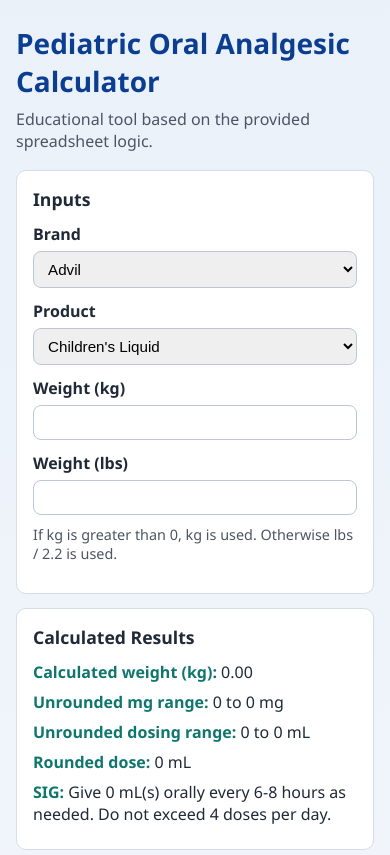
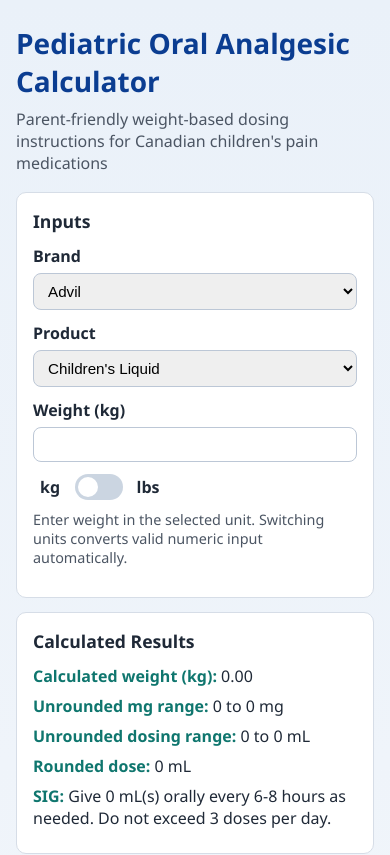
Before and after one commit to mtkimmins/pediatric-analgesic-calculator, a plain HTML site: page index.html in a window 390 px wide. Shown: the top 855 px of the page. Drawn offline with Linux system fonts and the light colour scheme.

Commit message:
+update advil limit, verify strengths, add drops-liquid warning on wt

```diff
--- a/app.js
+++ b/app.js
@@ -13,7 +13,7 @@
   Advil: {
     minMgPerKg: 5,
     maxMgPerKg: 10,
-    maxDosesPerDay: 4,
+    maxDosesPerDay: 3,
     minHour: 6,
     maxHour: 8,
     strengths: {
@@ -26,33 +26,66 @@
 const els = {
   brand: document.getElementById('brand'),
   product: document.getElementById('product'),
-  weightKg: document.getElementById('weightKg'),
-  weightLbs: document.getElementById('weightLbs'),
+  weightInput: document.getElementById('weightInput'),
+  weightLabel: document.getElementById('weightLabel'),
+  weightUnitToggle: document.getElementById('weightUnitToggle'),
   calcKg: document.getElementById('calcKg'),
   mgRange: document.getElementById('mgRange'),
   mlRange: document.getElementById('mlRange'),
   roundedDose: document.getElementById('roundedDose'),
   sig: document.getElementById('sig'),
+  productWarning: document.getElementById('productWarning'),
 };
 
-function toNumber(value) {
-  const parsed = Number(value);
-  return Number.isFinite(parsed) ? parsed : 0;
-}
+const LBS_PER_KG = 2.2;
 
 function roundTo(value, decimals = 2) {
   const factor = 10 ** decimals;
   return Math.round(value * factor) / factor;
 }
 
+function getSelectedWeightUnit() {
+  return els.weightUnitToggle.checked ? 'lbs' : 'kg';
+}
+
+function updateWeightLabel() {
+  const unit = getSelectedWeightUnit();
+  els.weightLabel.textContent = `Weight (${unit})`;
+}
+
+function parseWeightInput(rawValue) {
+  const trimmed = rawValue.trim();
+  if (trimmed === '') return null;
+  const parsed = Number(trimmed);
+  if (!Number.isFinite(parsed) || parsed < 0) return null;
+  return parsed;
+}
+
+function getWeightKg() {
+  const weightValue = parseWeightInput(els.weightInput.value);
+  if (weightValue === null) return 0;
+  return getSelectedWeightUnit() === 'lbs' ? weightValue / LBS_PER_KG : weightValue;
+}
+
+function handleUnitToggle() {
+  const numericWeight = parseWeightInput(els.weightInput.value);
+  if (numericWeight !== null) {
+    const converted =
+      getSelectedWeightUnit() === 'lbs'
+        ? numericWeight * LBS_PER_KG
+        : numericWeight / LBS_PER_KG;
+    els.weightInput.value = String(roundTo(converted, 2));
+  } else {
+    els.weightInput.value = '';
+  }
+  updateWeightLabel();
+  calculate();
+}
+
 function calculate() {
   const brand = els.brand.value;
   const product = els.product.value;
-  const kgInput = toNumber(els.weightKg.value);
-  const lbsInput = toNumber(els.weightLbs.value);
-
-  const calcKg = kgInput > 0 ? kgInput : lbsInput / 2.2;
-  const safeKg = Math.max(calcKg, 0);
+  const safeKg = Math.max(getWeightKg(), 0);
 
   const cfg = DOSING[brand];
   const mgMin = cfg.minMgPerKg * safeKg;
@@ -68,11 +101,27 @@
   els.mlRange.textContent = `${roundTo(mlMin, 2)} to ${roundTo(mlMax, 2)} mL`;
   els.roundedDose.textContent = String(roundedDose);
   els.sig.textContent = `Give ${roundedDose} mL(s) orally every ${cfg.minHour}-${cfg.maxHour} hours as needed. Do not exceed ${cfg.maxDosesPerDay} doses per day.`;
+
+  let warningMessage = '';
+  if (safeKg > 0 && safeKg < 5.5){
+    warningMessage = 'For infants under 5.5kg (12.1 lbs), it is recommended to speak to a physician prior to administration.'
+  } else if (safeKg > 0 && safeKg <= 11 && product === "Children's Liquid") {
+    warningMessage = 'For weights of 11 kg (24.2 lbs) and under, select Infant Drops instead of Children\'s Liquid.';
+  } else if (safeKg > 11 && product === 'Infant Drops') {
+    warningMessage = 'For weights over 11 kg (24.2 lbs), select Children\'s Liquid instead of Infant Drops.';
+  }
+
+
+  els.productWarning.textContent = warningMessage;
+  els.productWarning.classList.toggle('hidden', warningMessage === '');
 }
 
-for (const input of [els.brand, els.product, els.weightKg, els.weightLbs]) {
+for (const input of [els.brand, els.product, els.weightInput]) {
   input.addEventListener('input', calculate);
   input.addEventListener('change', calculate);
 }
 
+els.weightUnitToggle.addEventListener('change', handleUnitToggle);
+
+updateWeightLabel();
 calculate();
--- a/index.html
+++ b/index.html
@@ -19,7 +19,7 @@
     <main class="app">
       <header>
         <h1>Pediatric Oral Analgesic Calculator</h1>
-        <p>Educational tool based on the provided spreadsheet logic.</p>
+        <p>Parent-friendly weight-based dosing instructions for Canadian children's pain medications</p>
       </header>
 
       <section class="card">
@@ -42,16 +42,25 @@
           </label>
 
           <label>
-            Weight (kg)
-            <input id="weightKg" type="number" min="0" step="0.1" value="" />
+            <span id="weightLabel">Weight (kg)</span>
+            <input id="weightInput" type="text" inputmode="decimal" value="" />
           </label>
 
-          <label>
-            Weight (lbs)
-            <input id="weightLbs" type="number" min="0" step="0.1" value="" />
-          </label>
+          <div class="unit-toggle-row">
+            <span class="unit-pill">kg</span>
+            <label class="switch">
+              <input
+                id="weightUnitToggle"
+                type="checkbox"
+                aria-label="Toggle weight units between kilograms and pounds"
+              />
+              <span class="slider"></span>
+            </label>
+            <span class="unit-pill">lbs</span>
+          </div>
         </div>
-        <p class="hint">If kg is greater than 0, kg is used. Otherwise lbs / 2.2 is used.</p>
+        <p class="hint">Enter weight in the selected unit. Switching units converts valid numeric input automatically.</p>
+        <p id="productWarning" class="product-warning hidden" aria-live="polite"></p>
       </section>
 
       <section class="card">
@@ -70,12 +79,13 @@
         <p>Healthcare professionals should conduct due diligence to verify the calculations provided prior to counselling patients.</p>
       </section>
     </main>
-    <footer>
+    <footer class="card">
       <p>Calculations based on clinical weight-based dosing.</p>
-      <p>UI/UX layout and design developed with OpenAI's Codex -- February 2026.</p>
+      <p>UI/UX layout and design developed with OpenAI's Codex</p>
       <p>By use of this tool the user accepts liability for all subsequent outcomes. A healthcare professional must verify these values before drug administration. Professionals should use their own critical judgement and seek appropriate tools.</p>
       <a href="https://forms.gle/ZmJ32H9hhAAH6zD29">Share Feedback</a>
-      <p>Last Updated: March 2026     Version: 1.0</p>
+      <p>Last Updated: March 2026</p>
+      <p>Version: 1.0</p>
     </footer>
     <script src="app.js"></script>
   </body>
--- a/styles.css
+++ b/styles.css
@@ -78,6 +78,71 @@
   color: var(--muted);
 }
 
+.product-warning {
+  margin-top: 10px;
+  margin-bottom: 0;
+  padding: 10px 12px;
+  border-radius: 8px;
+  border: 1px solid var(--warning-border);
+  background: var(--warning-bg);
+  color: #9a3412;
+  font-weight: 600;
+}
+
+.unit-toggle-row {
+  display: flex;
+  align-items: center;
+  gap: 8px;
+  font-weight: 600;
+}
+
+.unit-pill {
+  min-width: 34px;
+  text-align: center;
+}
+
+.switch {
+  position: relative;
+  display: inline-block;
+  width: 48px;
+  height: 26px;
+}
+
+.switch input {
+  opacity: 0;
+  width: 0;
+  height: 0;
+}
+
+.slider {
+  position: absolute;
+  inset: 0;
+  cursor: pointer;
+  border-radius: 999px;
+  background-color: #cbd5e1;
+  transition: background-color 0.2s ease;
+}
+
+.slider::before {
+  content: "";
+  position: absolute;
+  height: 20px;
+  width: 20px;
+  left: 3px;
+  top: 3px;
+  border-radius: 50%;
+  background: #ffffff;
+  transition: transform 0.2s ease;
+}
+
+.switch input:checked + .slider {
+  background-color: var(--accent);
+}
+
+.switch input:checked + .slider::before {
+  transform: translateX(22px);
+}
+
 .results p {
   margin: 8px 0;
 }
@@ -90,3 +155,11 @@
 strong {
   color: var(--accent);
 }
+
+.footer {
+  text-align: center;
+}
+
+.hidden {
+  display: none;
+}
```
Also changed, not shown: 1 other file.
